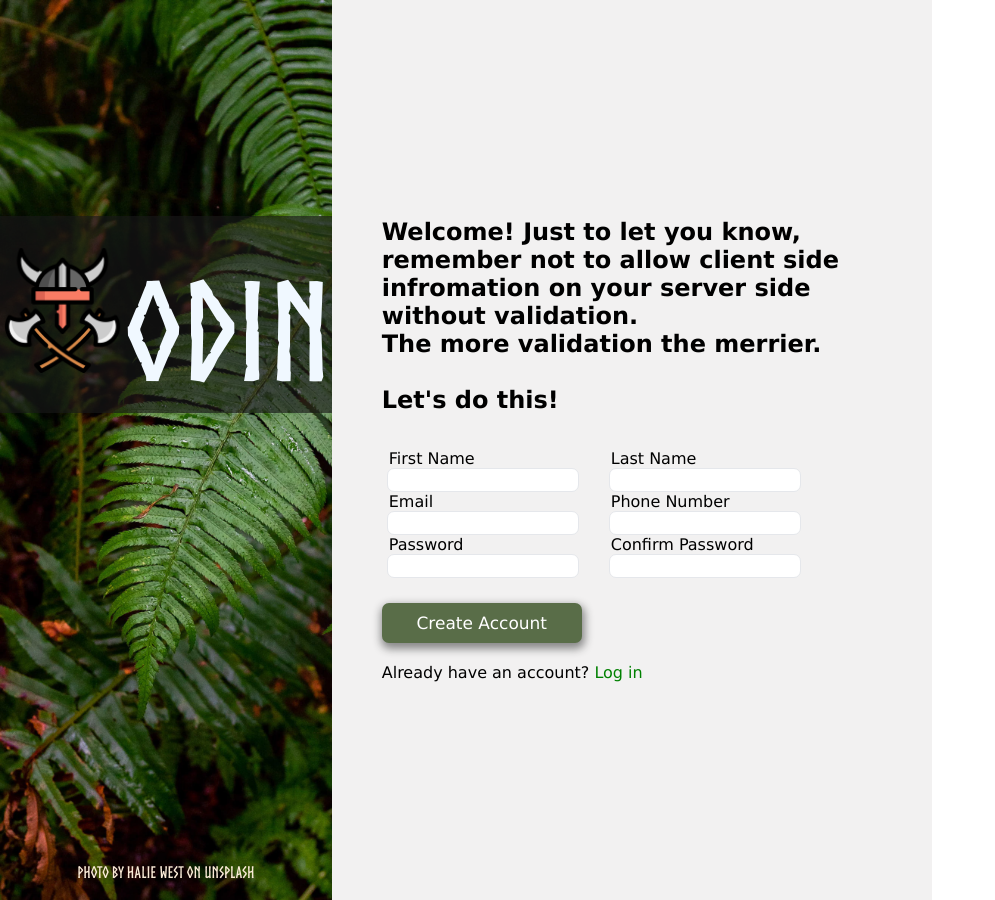
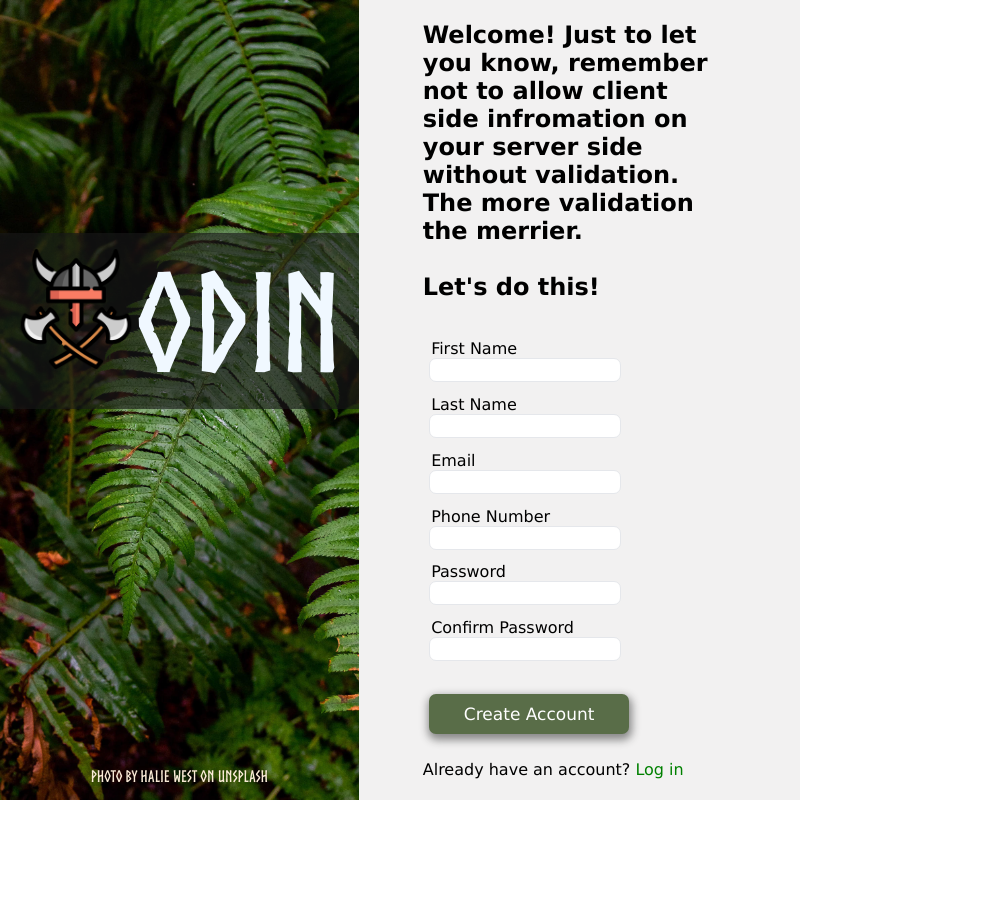
Before and after one commit to theVanya-iam/odin_form, a plain HTML site: page index.html in a window 1280 px wide. Shown: the whole page, without its empty margins (0-995 px from the left). After the commit the page ends 800 px from the top, so only its background shows below. Drawn offline with Linux system fonts and the light colour scheme; a script that the page names is missing.

Commit message:
reorganize form layout in html and css
Rewrite form in html to make more readable and less complicated, adjust CSS accodringly

```diff
--- a/index.html
+++ b/index.html
@@ -22,39 +22,35 @@
                 <br><br>Let's do this!
             </h2>
         </div>
-        <form>
-            <div class="leftCol">
+        <form action="#">
+                    <div class="input">
                         <label for="firstName">First Name</label>
-                    <div>
                         <input type="text" id="firstName" name="First Name" required>
                     </div>
-
+                    <div class="input">
+                        <label for="lastName">Last Name</label>
+                        <input type="text" id="lastName" name="Last Name">
+                    </div>
+                    <div class="input">
                         <label for="email">Email</label>
-                    <div>
                         <input type="email" id="email" name="Email" required>
                     </div>
-
+                    <div class="input">
+                        <label for="phoneNumber">Phone Number</label>
+                        <input type="tel" id="phoneNumber" name="Phone Number" required>
+                    </div>
+                    <div class="input">
                         <label for="password">Password</label>
-                    <div>
                         <input type="password" id="password" name="Password" required>
                     </div>
-            </div>
-            <div class="rightCol">
-                <label for="lastName">Last Name</label>
-                <div>
-                    <input type="text" id="lastName" name="Last Name">
-                </div>
-                <label for="phoneNumber">Phone Number</label>
-                <div>
-                    <input type="tel" id="phoneNumber" name="Phone Number" required>
-                </div>
+                    <div class="input">
                         <label for="passwordConfirm">Confirm Password</label>
-                <div>
                         <input type="password" id="passwordConfirm" name="Confirm Password" required>
                     </div>
+                    <div class="form_button">
+                        <button type="submit">Create Account</button>
                     </div>
         </form>
-        <button type="submit">Create Account</button>
         <div>Already have an account? <a href="https://www.w3schools.com/">Log in</a></div>
     </div>
     <script src="./script.js"></script>
--- a/styles.css
+++ b/styles.css
@@ -17,6 +17,8 @@
 body{
     display: flex;
     margin: 0px;
+    height: 100vh;
+    width: 100vh;
 }
 
 /* left side */
@@ -27,12 +29,12 @@ body{
     background-size: cover;
     flex-direction: column;
     justify-content: flex-end;
+    align-items: center;
 }
 
 .logo{
-    width: 125px;
-    height: 125px;
-    margin-bottom: 2.5rem;
+    height: 15vh;
+    margin-bottom: 1.5rem;
 }
 
 .title{
@@ -41,7 +43,7 @@ body{
     justify-items: center;
     align-items: center;
     justify-items: center;
-    padding-top: 2rem;
+    padding: 1rem;
     margin-top: 65%;
     margin-bottom: auto;
     font-size: 8.5em;
@@ -52,7 +54,7 @@ body{
 .credit{
     color: antiquewhite;
     text-align: center;
-    margin: 20px;
+    margin: 2vh;
 }
 
 .leftSide > *, p{
@@ -63,37 +65,34 @@ body{
 
 .rightSide{
     display: flex;
-    flex-direction: column;
+    flex-flow: column;
+    flex-wrap: wrap;
     justify-content: center;
     background-color: rgb(242, 241, 241);
-    width: 600px;
-    height: 900px;
-    padding-left: 50px;
-    padding-right: 50px;
+    padding-left: 5vw;
+    padding-right: 10vh;
 }
 
 .description{
-    margin-bottom: 30px;
+    margin-bottom: 4vh;
 }
 
 /* form */
 
 form{
     display: flex;
-    padding: 5px;
-}
-
-.leftCol{
-    flex-direction: column;
-    margin-right: 30px;
-}
-
-.rightCol{
-    flex-direction: column;
+    flex-flow: row wrap;
+    gap: 1vw;
+    padding: 0.5vw;
 }
 
 label{
     margin-left: 2px;
+}
+
+.input{
+    display: flex;
+    flex-flow: column wrap;
 }
 
 input{
```
Lines whose indentation alone changed are shown as unchanged.
